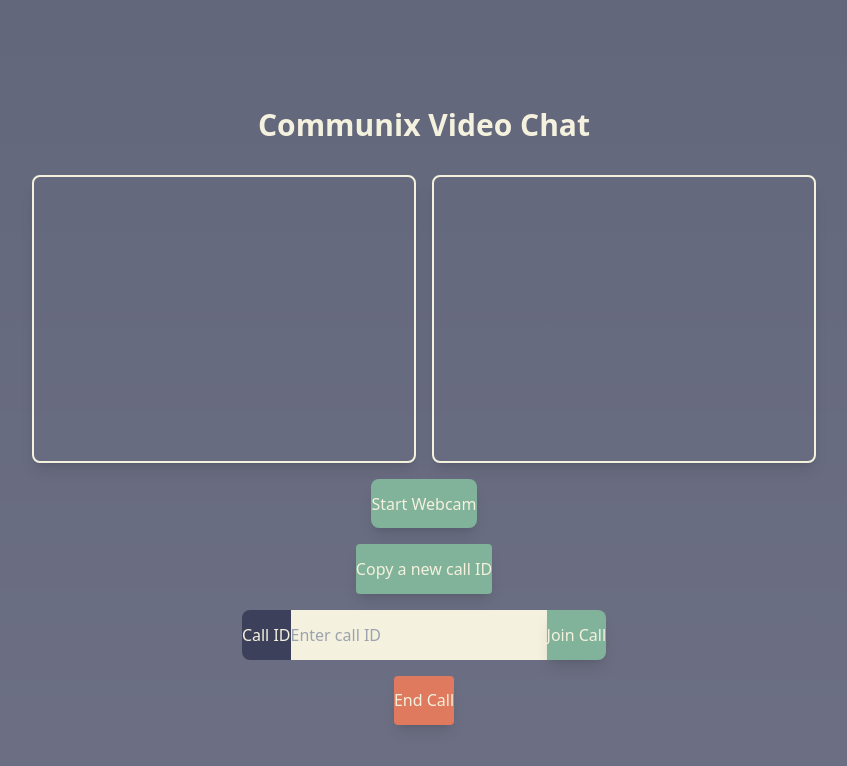
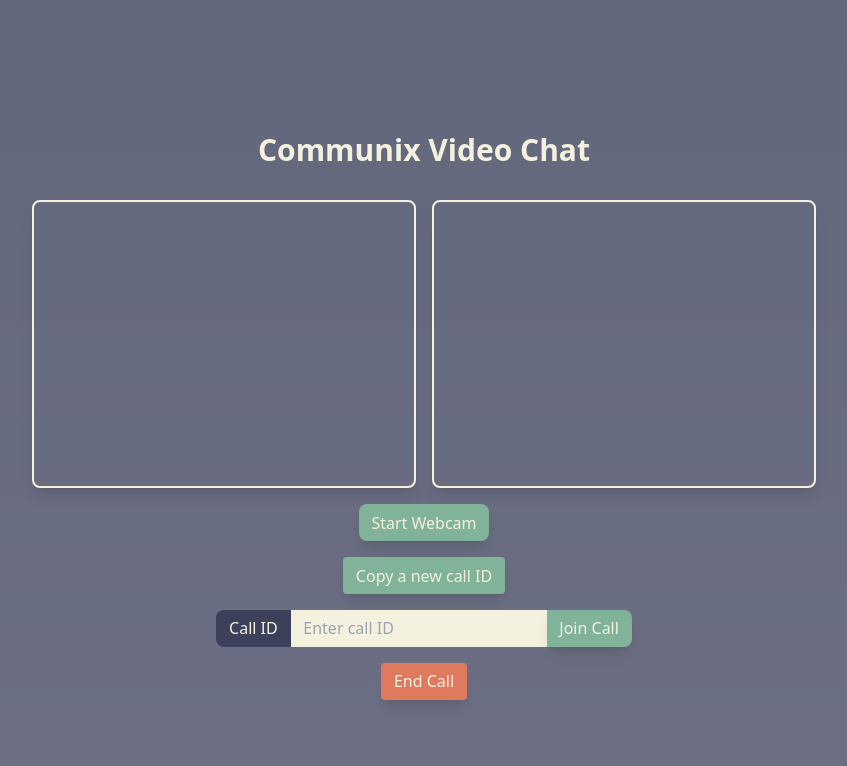
Before and after one commit to omonteon/v43-tier3-team-43, a Next.js app in the folder circle-meets/: page / in a window 1280 px wide. Shown: the top 766 px of the page, without its empty margins (216-1063 px from the left). Built offline with nearby package versions, Linux system fonts and the light colour scheme; no server answers.

Commit message:
style: adjust padding in buttons and input

```diff
--- a/circle-meets/pages/index.js
+++ b/circle-meets/pages/index.js
@@ -186,7 +186,7 @@ export default function Home() {
       </div>
       <div className="flex flex-col items-center mt-4">
         <button
-          className="px-4 py-2 text-communixWhite bg-communixGreen rounded-lg shadow-lg hover:bg-green-500 focus:outline-none focus:ring-2 focus:ring-green-600 focus:ring-offset-2"
+          className="px-2 py-1 text-communixWhite bg-communixGreen rounded-lg shadow-lg hover:bg-green-500 focus:outline-none focus:ring-2 focus:ring-green-600 focus:ring-offset-2"
           onClick={startWebcam}
           disabled={localStream}
         >
@@ -194,7 +194,7 @@ export default function Home() {
         </button>
         <div className="flex mt-4">
           <button
-            className="px-4 py-2 text-communixWhite bg-communixGreen rounded shadow-lg hover:bg-green-500 focus:outline-none focus:ring-2 focus:ring-green-600 focus:ring-offset-2"
+            className="px-2 py-1 text-communixWhite bg-communixGreen rounded shadow-lg hover:bg-green-500 focus:outline-none focus:ring-2 focus:ring-green-600 focus:ring-offset-2"
             onClick={createCallId}
             disabled={!localStream}
           >
@@ -203,7 +203,7 @@ export default function Home() {
         </div>
         <div className="flex mt-4">
           <label
-            className="px-4 py-2 text-communixWhite bg-communixPurple rounded-l-lg"
+            className="px-2 py-1 text-communixWhite bg-communixPurple rounded-l-lg"
             htmlFor="call-id"
           >
             Call ID
@@ -211,12 +211,12 @@ export default function Home() {
           <input
             type="text"
             id="call-id"
-            className="px-4 py-2 text-communixPurple bg-communixWhite focus:outline-none focus:ring-2 focus:ring-communixPurple focus:ring-offset-2 w-64"
+            className="px-2 py-1 text-communixPurple bg-communixWhite focus:outline-none focus:ring-2 focus:ring-communixPurple focus:ring-offset-2 w-64"
             placeholder="Enter call ID"
             onChange={(e) => setCallId(event.target.value)}
           />
           <button
-            className="px-4 py-2 text-communixWhite bg-communixGreen rounded-r-lg shadow-lg hover:bg-green-500 focus:outline-none focus:ring-2 focus:ring-green-600 focus:ring-offset-2"
+            className="px-2 py-1 text-communixWhite bg-communixGreen rounded-r-lg shadow-lg hover:bg-green-500 focus:outline-none focus:ring-2 focus:ring-green-600 focus:ring-offset-2"
             onClick={joinCall}
             disabled={!localStream}
           >
@@ -225,7 +225,7 @@ export default function Home() {
         </div>
         <div className="flex mt-4">
           <button
-            className="px-4 py-2 text-communixWhite bg-communixRed rounded shadow-lg hover:bg-green-500 focus:outline-none focus:ring-2 focus:ring-green-600 focus:ring-offset-2"
+            className="px-2 py-1 text-communixWhite bg-communixRed rounded shadow-lg hover:bg-green-500 focus:outline-none focus:ring-2 focus:ring-green-600 focus:ring-offset-2"
             onClick={endCall}
             disabled={!callId}
           >
```
